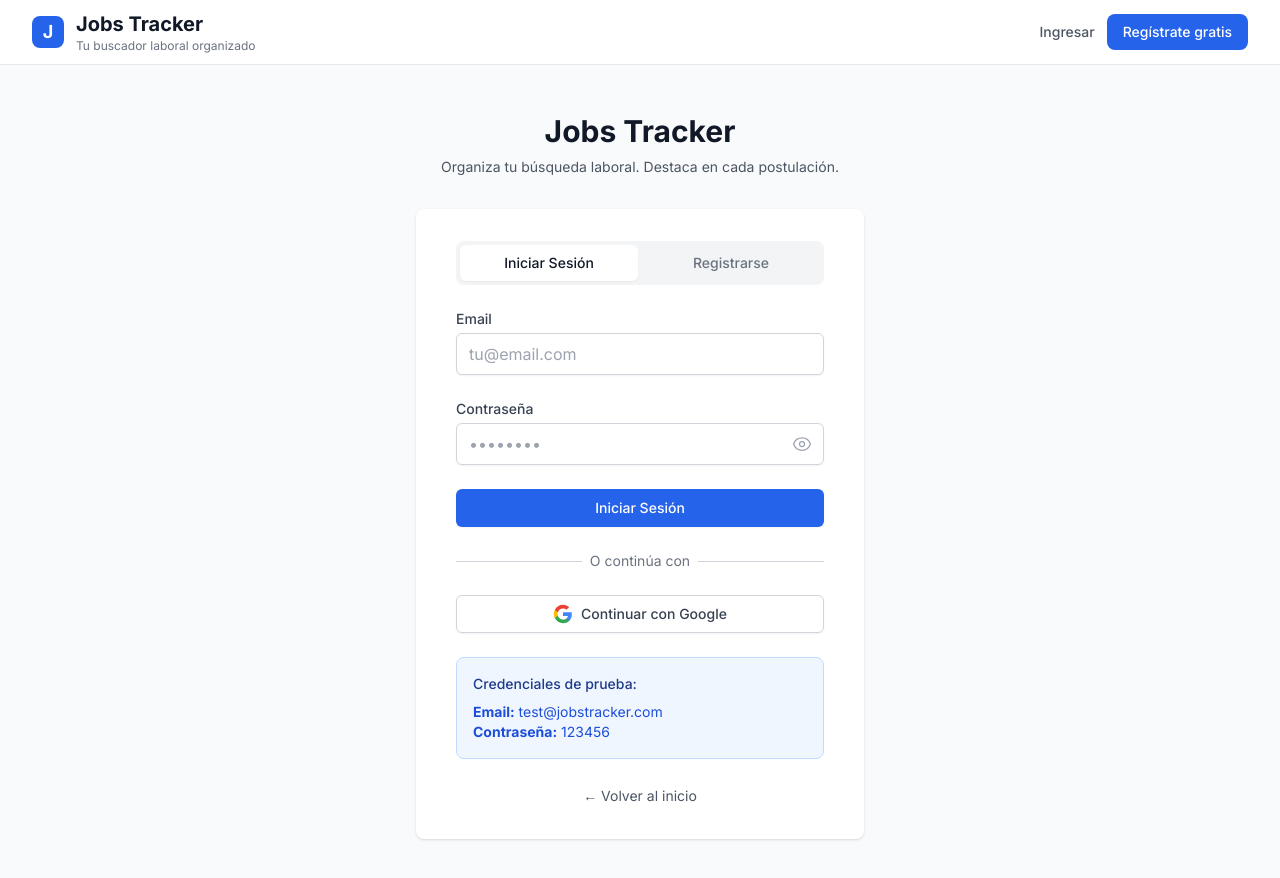
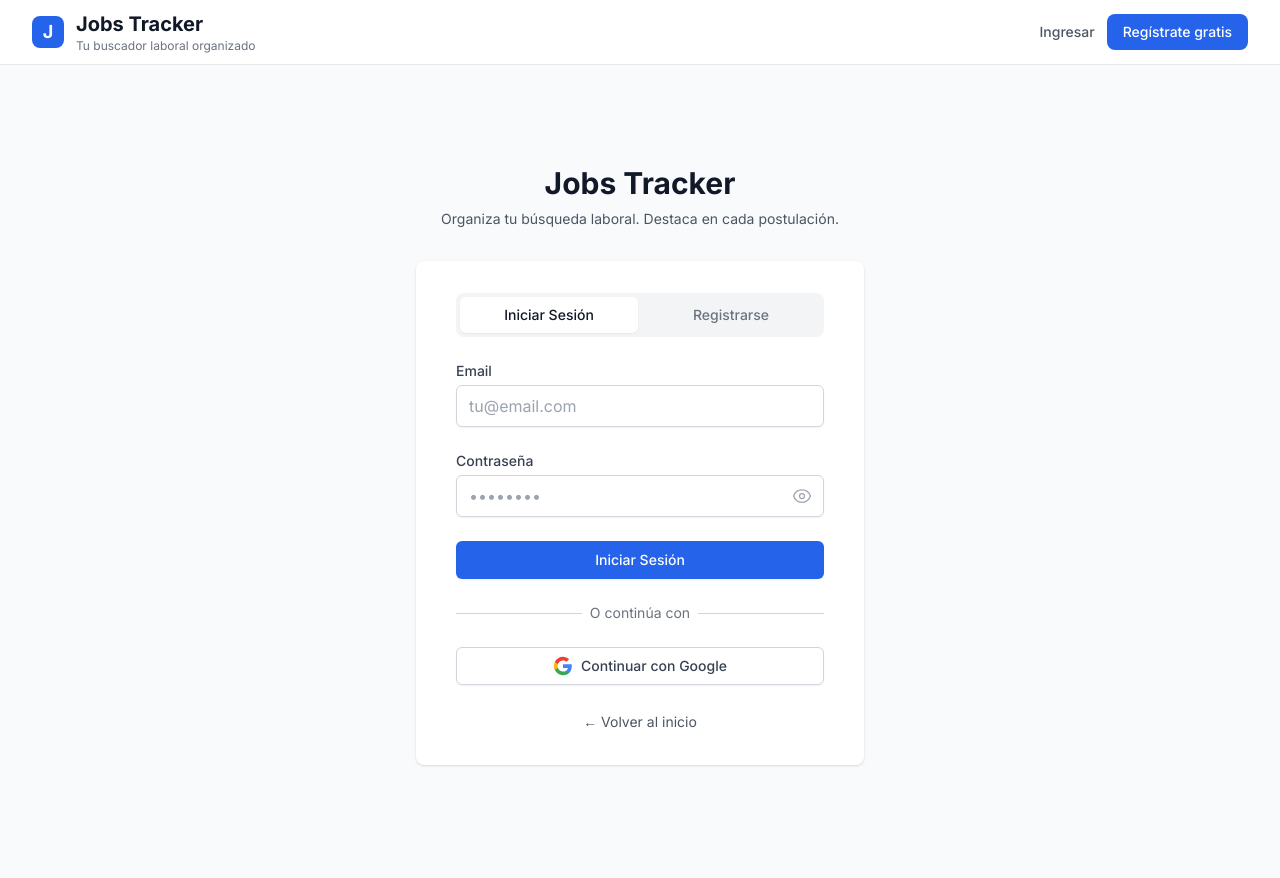
Before and after one commit to viernesenvenus/jobs-tracker, a Next.js app: page /login in a window 1280 px wide. Shown: the top 878 px of the page. Built offline with nearby package versions, Linux system fonts and the light colour scheme; no server answers.

Commit message:
remove: Eliminar credenciales de prueba del login
- Remover sección de credenciales de prueba visible en la UI
- Mantener seguridad y privacidad de la aplicación
- Limpiar interfaz de usuario

```diff
--- a/app/login/page.tsx
+++ b/app/login/page.tsx
@@ -94,14 +94,6 @@
             <RegisterForm onSuccess={handleSuccess} />
           )}
 
-          {/* Demo Credentials */}
-          <div className="mt-6 p-4 bg-blue-50 border border-blue-200 rounded-lg">
-            <h3 className="text-sm font-medium text-blue-900 mb-2">Credenciales de prueba:</h3>
-            <div className="text-sm text-blue-700">
-              <p><strong>Email:</strong> test@jobstracker.com</p>
-              <p><strong>Contraseña:</strong> 123456</p>
-            </div>
-          </div>
 
           {/* Back to Home */}
           <div className="mt-6 text-center">
```
